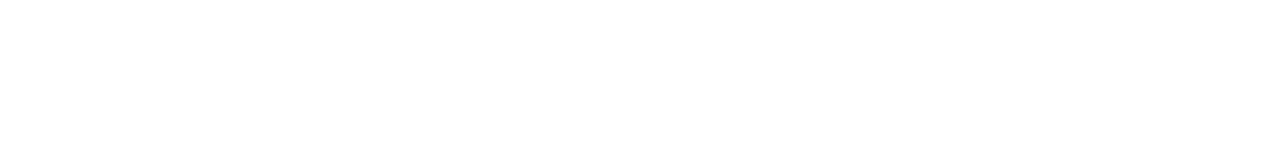
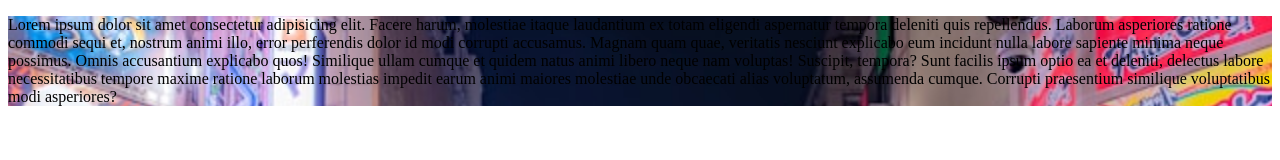
Before and after one commit to Diplomoceras-maximum/more-css-properties, a plain HTML site: page index.html in a window 1280 px wide. Drawn offline with Linux system fonts and the light colour scheme.

Commit message:
Add explanation and examples of the background css property

```diff
--- a/index.html
+++ b/index.html
@@ -7,5 +7,21 @@
     <script src="script.js" defer></script>
     <title>More CSS Properties</title>
   </head>
-  <body></body>
+  <body>
+    <div class="box">
+      <p>
+        Lorem ipsum dolor sit amet consectetur adipisicing elit. Facere harum,
+        molestiae itaque laudantium ex totam eligendi aspernatur tempora
+        deleniti quis repellendus. Laborum asperiores ratione commodi sequi et,
+        nostrum animi illo, error perferendis dolor id modi corrupti accusamus.
+        Magnam quam quae, veritatis nesciunt explicabo eum incidunt nulla labore
+        sapiente minima neque possimus. Omnis accusantium explicabo quos!
+        Similique ullam cumque et quidem natus animi libero neque nam voluptas!
+        Suscipit, tempora? Sunt facilis ipsum optio ea et deleniti, delectus
+        labore necessitatibus tempore maxime ratione laborum molestias impedit
+        earum animi maiores molestiae unde obcaecati alias voluptatum, assumenda
+        cumque. Corrupti praesentium similique voluptatibus modi asperiores?
+      </p>
+    </div>
+  </body>
 </html>
--- a/styles.css
+++ b/styles.css
@@ -0,0 +1,107 @@
+/* === Useful CSS Properties === */
+
+/* Background
+
+    1. background property is shorthand for 8 other properties
+    2. background property lets you add colour, images, and control how images behave
+
+    Shorthand for:
+    1. background-attachment: whether the background scrolls with the page or stays (background-attachment: fixed;)
+    2. background-clip: what area the background colour/image is visible in (background-clip: border-box;)
+    3. background-color: the background colour of an element (background-color: lightblue;)
+    4. background-image: a background image such as a url or gradient (background-image: url("bg.png");)
+    5. background-origin: what area the background image is placed relative to (background-origin: padding-box;)
+    6. background-position: where the background image is positioned (background-position: center;)
+    7. background-repeat: whether the background image repeats (background-repeat: no-repeat;)
+    8. background-size: how large the background image is (background-size: cover;)
+
+
+    === background-color ===
+
+    .box {
+        background-color: #ffffff;
+    }
+
+    Sets a colour behind the content
+
+
+    === background-image ===
+
+    .hero {
+        background-image: url("mountains.jpg");
+    }
+
+    Sets an image behind the content
+
+
+    === background-repeat ===
+
+    .tile {
+        background-image: url("pattern.png");
+        background-repeat: repeat;
+    }
+
+    Controls background repetition, no-repeat for logos and banners, repeat for textures and patterns
+
+
+    === background-position ===
+
+    .banner {
+        background-image: url("header.jpg");
+        background-position: center top;
+    }
+
+    Sets where image is placed, values include: center, top, left, right, bottom, etc
+
+
+    === background-size ===
+
+    .cover {
+        background-image: url("photo.jpg");
+        background-size: cover;
+    }
+
+    Defined how big the image is, cover fills entire element and crops as needed, contain makes sure the hole image fits even if there is extra space left
+
+
+    === background-attachment ===
+
+    .fixed-background {
+        background-image: url("sky.jpg");
+        background-attachment: fixed;
+    }
+
+    Controls scroll behaviour, scroll is for scrolling with the page, fixed stays in place while content scrolls
+
+
+    === background-origin ===
+
+    .origin-example {
+        background-image: url("shape.png");
+        background-origin: content-box;
+    }
+
+    Defines where the background starts inside of, border-box starts at edge, padding-box starts inside padding, content-box starts inside actual content
+
+
+    === background-clip ===
+
+    .clip-example {
+        background-color: lightblue;
+        border: 5px solid black;
+        background-clip: content-box;
+    }
+
+    Controls how far the background extends, border-box fills the entire box, padding-box excludes the border, content-box fils only content area
+
+*/
+
+/* Shorthand in one line:
+
+    image, repeat, position, size (/), attachment, colour
+
+*/
+
+.box {
+  background: url(bg.jpg) no-repeat center / cover fixed lightblue;
+}
```
Also changed, not shown: bg.jpg (added).
